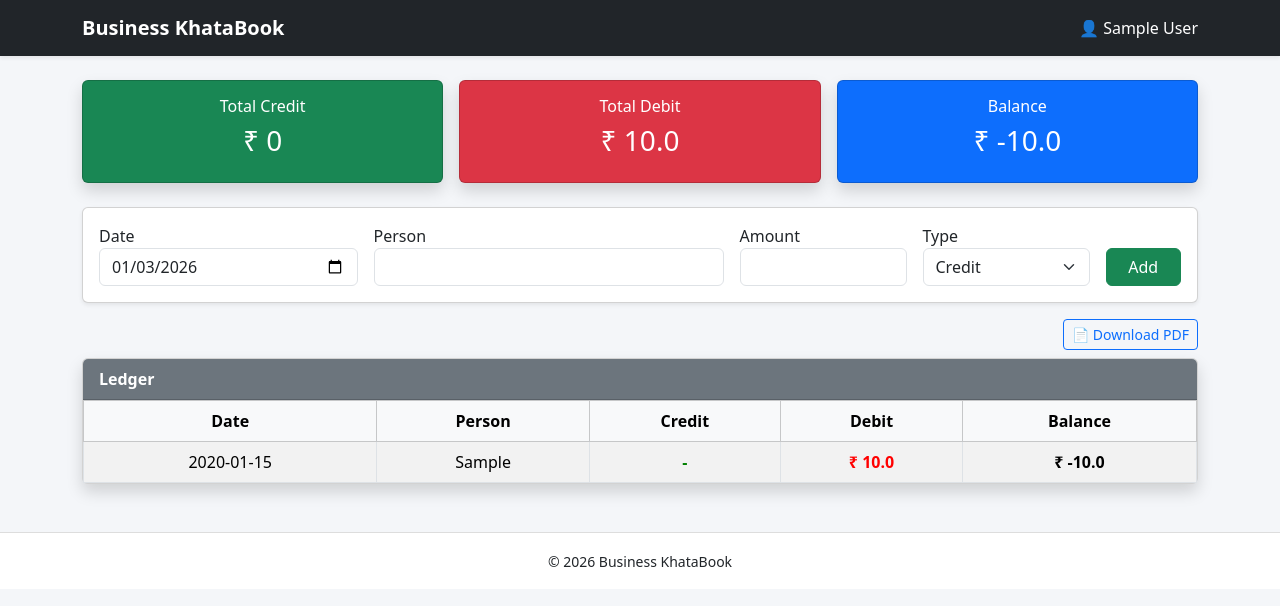
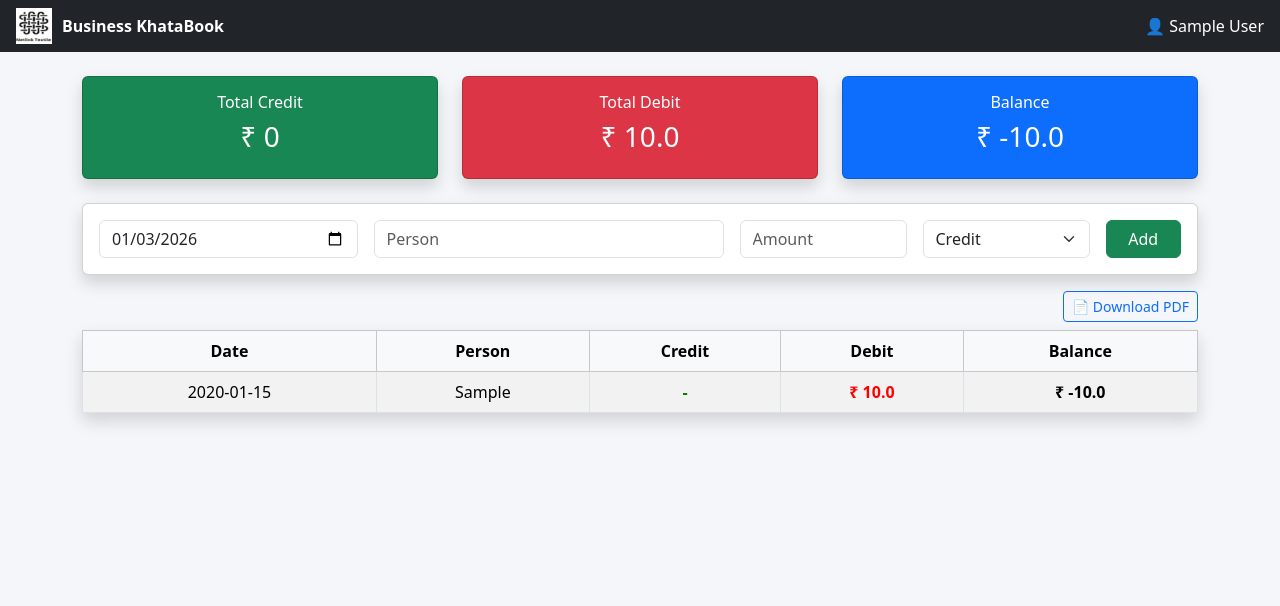
Before and after one commit to swatiJadav/business-khatabook, a Flask app: page /dashboard in a window 1280 px wide. Shown: the top 606 px of the page. Run offline with Flask 3, Linux system fonts and the light colour scheme; the visitor is signed in with stand-in values (Sample User, id 1); tables that the repository leaves empty hold one stand-in row (values such as "Sample post").

Commit message:
Update dashboard.html

```diff
--- a/templates/dashboard.html
+++ b/templates/dashboard.html
@@ -3,66 +3,45 @@
 <head>
 <meta charset="UTF-8">
 <title>Dashboard | Business KhataBook</title>
-    <meta name="viewport" content="width=device-width, initial-scale=1">
-
-    <!-- Bootstrap -->
 <link href="https://cdn.jsdelivr.net/npm/bootstrap@5.3.2/dist/css/bootstrap.min.css" rel="stylesheet">
-
 <style>
-        body {
-            background-color: #f4f6f9;
-        }
-
-        .navbar-brand img {
-            height: 36px;
-            margin-right: 8px;
-        }
-
-        .balance {
-            font-weight: bold;
-        }
-
-        footer {
-            background: #fff;
-            border-top: 1px solid #ddd;
-        }
+body{background:#f4f6f9}
+.balance{font-weight:bold}
 </style>
 </head>
 
 <body>
 
-<!-- 🔷 NAVBAR -->
-<nav class="navbar navbar-dark bg-dark shadow-sm">
-    <div class="container">
-        <span class="navbar-brand fw-bold">Business KhataBook</span>
+<nav class="navbar navbar-dark bg-dark px-3">
+    <div class="d-flex align-items-center text-white">
+        <img src="{{ url_for('static', filename='logo.png') }}"
+             style="height:36px;margin-right:10px">
+        <strong>Business KhataBook</strong>
+    </div>
     <span class="text-white">👤 {{ user }}</span>
-    </div>
 </nav>
 
 <div class="container my-4">
 
-    <!-- 🔷 SUMMARY CARDS -->
-    <div class="row g-3 text-center mb-4">
+<div class="row text-center mb-4">
     <div class="col-md-4">
-            <div class="card shadow text-bg-success">
+        <div class="card text-bg-success shadow">
             <div class="card-body">
                 <h6>Total Credit</h6>
                 <h3>₹ {{ total_in }}</h3>
             </div>
         </div>
     </div>
-
     <div class="col-md-4">
-            <div class="card shadow text-bg-danger">
+        <div class="card text-bg-danger shadow">
             <div class="card-body">
                 <h6>Total Debit</h6>
                 <h3>₹ {{ total_out }}</h3>
             </div>
         </div>
     </div>
-
     <div class="col-md-4">
-            <div class="card shadow text-bg-primary">
+        <div class="card text-bg-primary shadow">
             <div class="card-body">
                 <h6>Balance</h6>
                 <h3>₹ {{ balance }}</h3>
@@ -71,62 +50,37 @@
     </div>
 </div>
 
-    <!-- 🔷 ADD ENTRY FORM -->
-    <form method="post" class="card shadow-sm p-3 mb-3">
-        <div class="row g-3 align-items-end">
-
+<form method="post" class="card p-3 shadow mb-3">
+<div class="row g-3">
     <div class="col-md-3">
-                <label>Date</label>
-                <input type="date" name="date" value="{{ today }}" class="form-control" required>
+        <input type="date" name="date" value="{{ today }}" class="form-control">
     </div>
-
     <div class="col-md-4">
-                <label>Person</label>
-                <input type="text" name="person" class="form-control" required>
+        <input type="text" name="person" class="form-control" placeholder="Person" required>
     </div>
-
     <div class="col-md-2">
-                <label>Amount</label>
-                <input type="number" name="amount" class="form-control" required>
+        <input type="number" name="amount" class="form-control" placeholder="Amount" required>
     </div>
-
     <div class="col-md-2">
-                <label>Type</label>
         <select name="type" class="form-select">
             <option value="IN">Credit</option>
             <option value="OUT">Debit</option>
         </select>
     </div>
-
     <div class="col-md-1 d-grid">
         <button class="btn btn-success">Add</button>
     </div>
-
 </div>
 </form>
 
-    <!-- 🔷 DOWNLOAD PDF RIGHT -->
 <div class="text-end mb-2">
-        <a href="/download-pdf" class="btn btn-outline-primary btn-sm">
-            📄 Download PDF
-        </a>
+    <a href="/download-pdf" class="btn btn-outline-primary btn-sm">📄 Download PDF</a>
 </div>
 
-    <!-- 🔷 LEDGER TABLE -->
-    <div class="card shadow">
-        <div class="card-header bg-secondary text-white fw-bold">
-            Ledger
-        </div>
-
-        <div class="table-responsive">
-            <table class="table table-bordered table-striped text-center mb-0">
+<table class="table table-bordered table-striped text-center shadow">
 <thead class="table-light">
 <tr>
-                        <th>Date</th>
-                        <th>Person</th>
-                        <th>Credit</th>
-                        <th>Debit</th>
-                        <th>Balance</th>
+<th>Date</th><th>Person</th><th>Credit</th><th>Debit</th><th>Balance</th>
 </tr>
 </thead>
 <tbody>
@@ -134,31 +88,18 @@
 <tr>
 <td>{{ e.date }}</td>
 <td>{{ e.person }}</td>
-
-                        <!-- CREDIT GREEN -->
-                        <td style="color: green; font-weight: bold;">
+<td style="color:green;font-weight:bold">
 {% if e.credit != "-" %}₹ {{ e.credit }}{% else %}-{% endif %}
 </td>
-
-                        <!-- DEBIT RED -->
-                        <td style="color: red; font-weight: bold;">
+<td style="color:red;font-weight:bold">
 {% if e.debit != "-" %}₹ {{ e.debit }}{% else %}-{% endif %}
 </td>
-
 <td class="balance">₹ {{ e.balance }}</td>
 </tr>
 {% endfor %}
 </tbody>
 </table>
-        </div>
-    </div>
 
 </div>
-
-<footer class="py-3 mt-5 text-center">
-    <small>© 2026 Business KhataBook</small>
-</footer>
-
-<script src="https://cdn.jsdelivr.net/npm/bootstrap@5.3.2/dist/js/bootstrap.bundle.min.js"></script>
 </body>
 </html>
```
Lines whose indentation alone changed are shown as unchanged.
